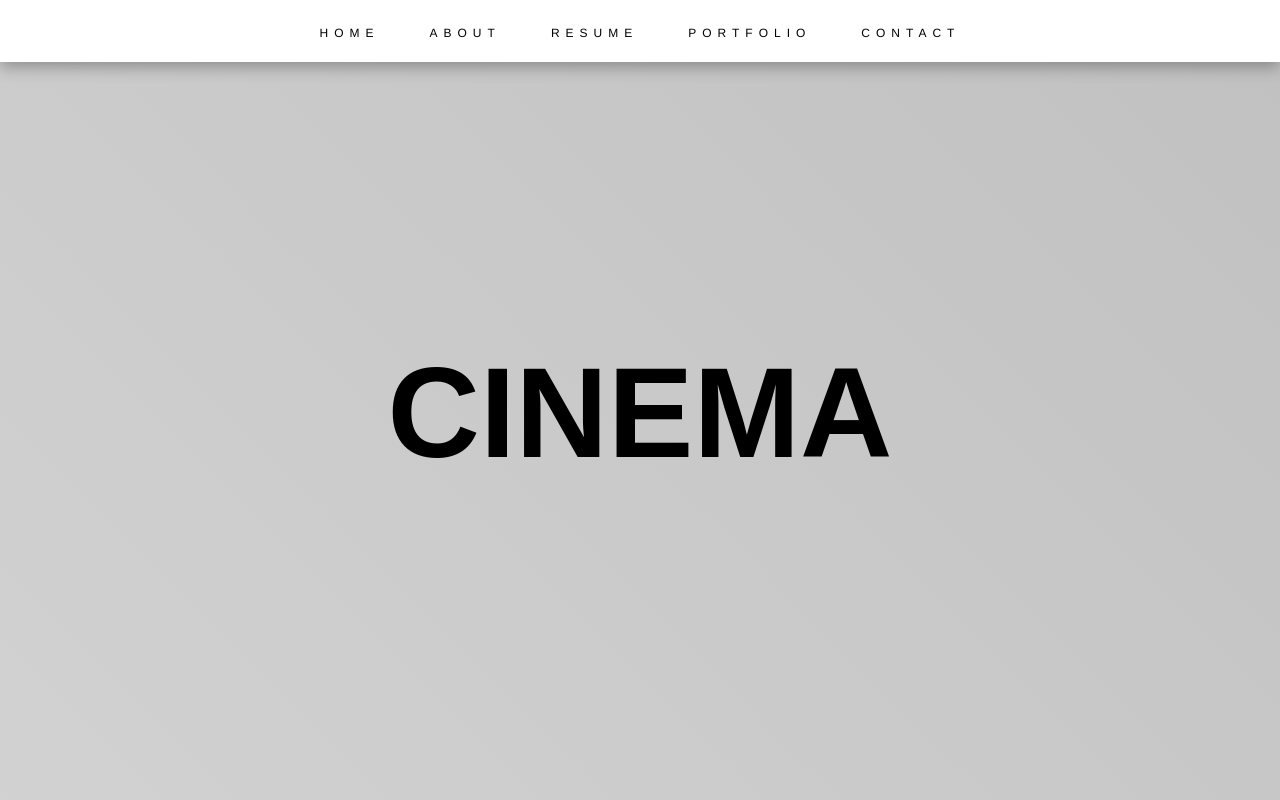
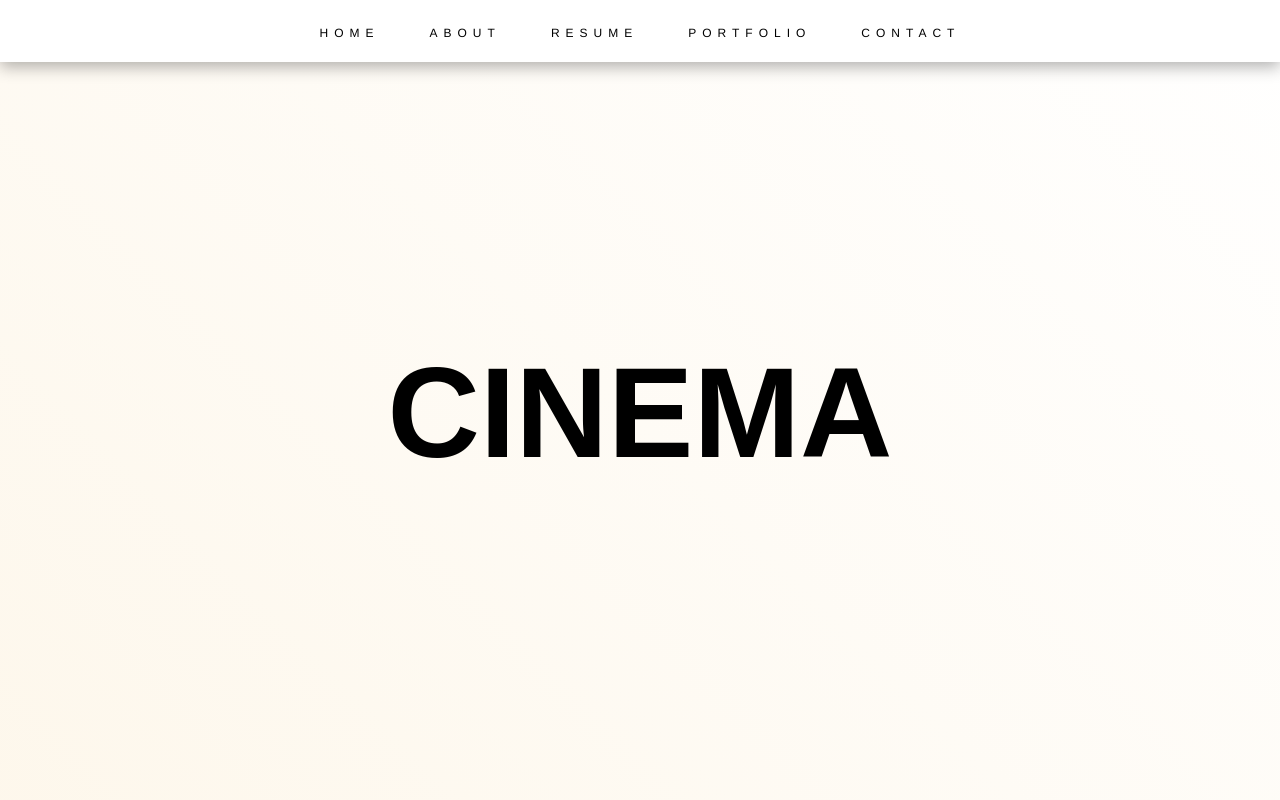
Before and after one commit to BaBaBunny/personal-website, a React (Vite) app in the folder personal-website/: page / in a window 1280 px wide. Shown: the top 800 px of the page. Built offline with nearby package versions, Linux system fonts and the light colour scheme.

Commit message:
colour yellow

```diff
--- a/personal-website/src/index.css
+++ b/personal-website/src/index.css
@@ -26,7 +26,7 @@ body {
 
   font-family: 'Montserrat', sans-serif;
 
-  background: linear-gradient(45deg, #ffffff, #d7d7d7, #c0c0c0, #ffffff);
+  background: linear-gradient(45deg, #ffffff, #fdf5e6, #ffffff, #f0e68c);
   background-size: 400% 400%;
 
   animation: shimmer 10s ease infinite;
```
